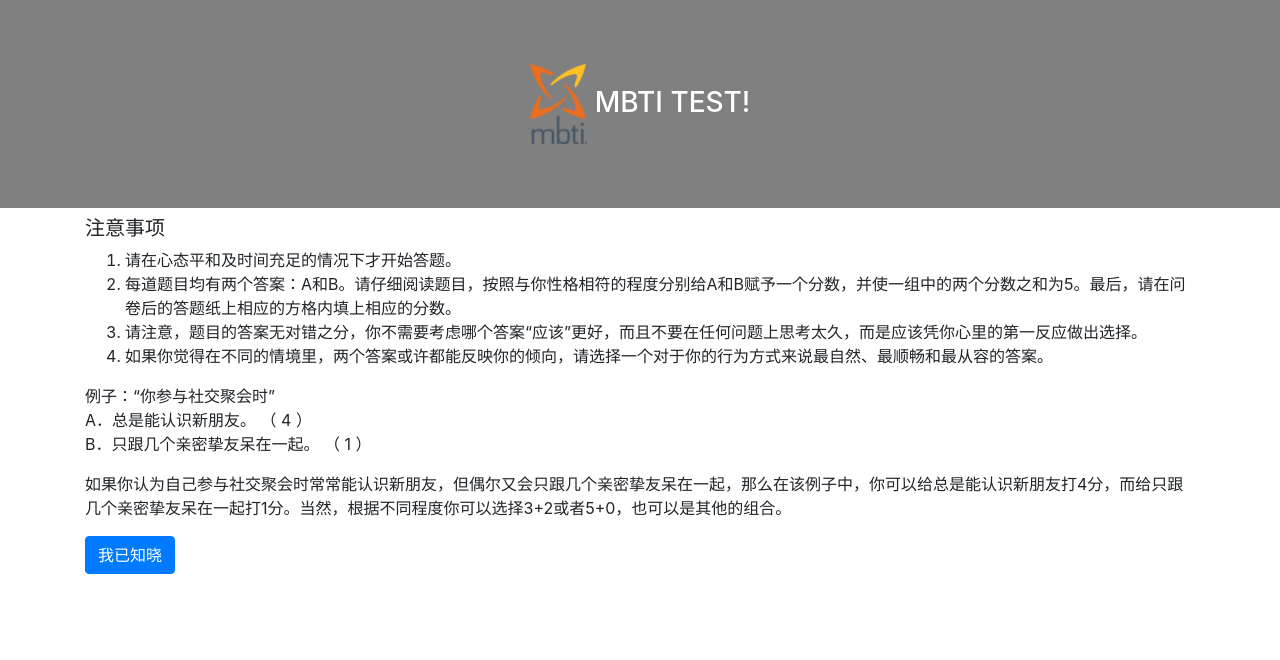
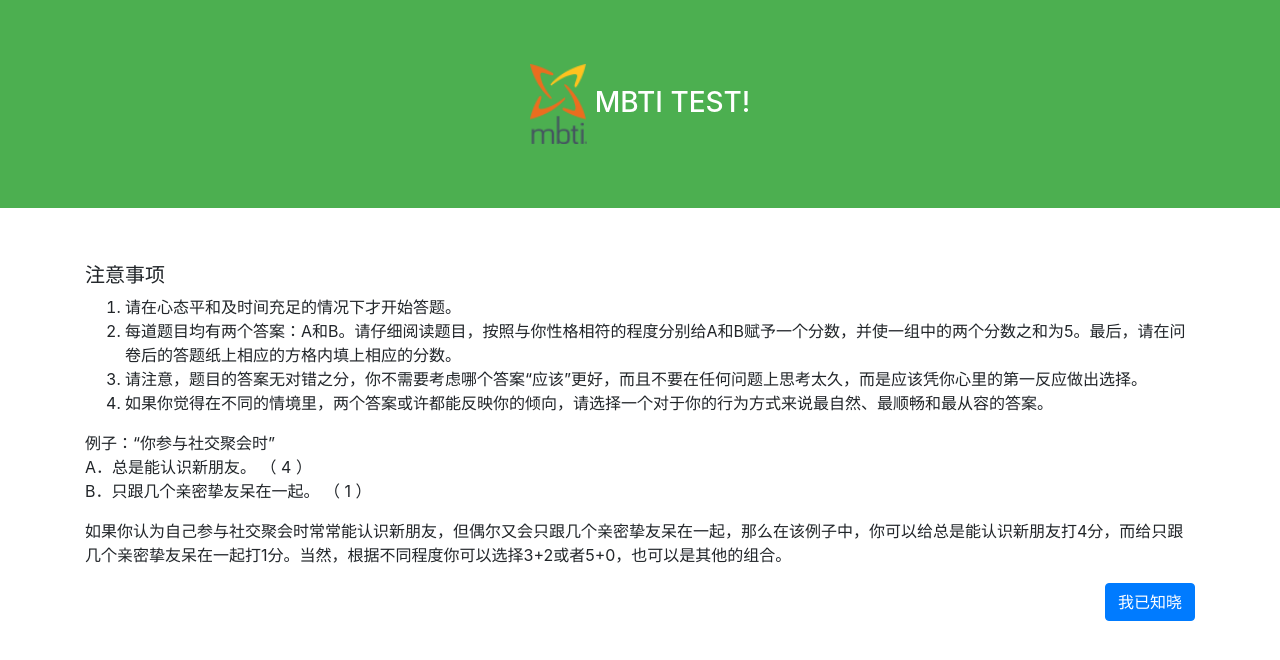
Before and after one commit to Jonnypeng/MBTItest, an Angular app: page /readme in a window 1280 px wide. Shown: the top 660 px of the page. Built offline with nearby package versions, Linux system fonts and the light colour scheme.

Commit message:
complete

```diff
--- a/src/app/app.component.css
+++ b/src/app/app.component.css
@@ -3,7 +3,7 @@
 }
 
 .title {
-    background: gray;
+    background: #4caf50;
     color: white;
     padding: 5%;
     box-sizing: border-box;
--- a/src/app/readme/readme.component.css
+++ b/src/app/readme/readme.component.css
@@ -1,4 +1,7 @@
-button#readMeBtn {
+a#readMeBtn {
     float: right;
-    padding-bottom: 20%;
 }
+
+div#readMe {
+    margin: 5% 0% 26% 0%;
+}
```
Also changed, not shown: 3 other files (tests, documents, lock files or other folders).
